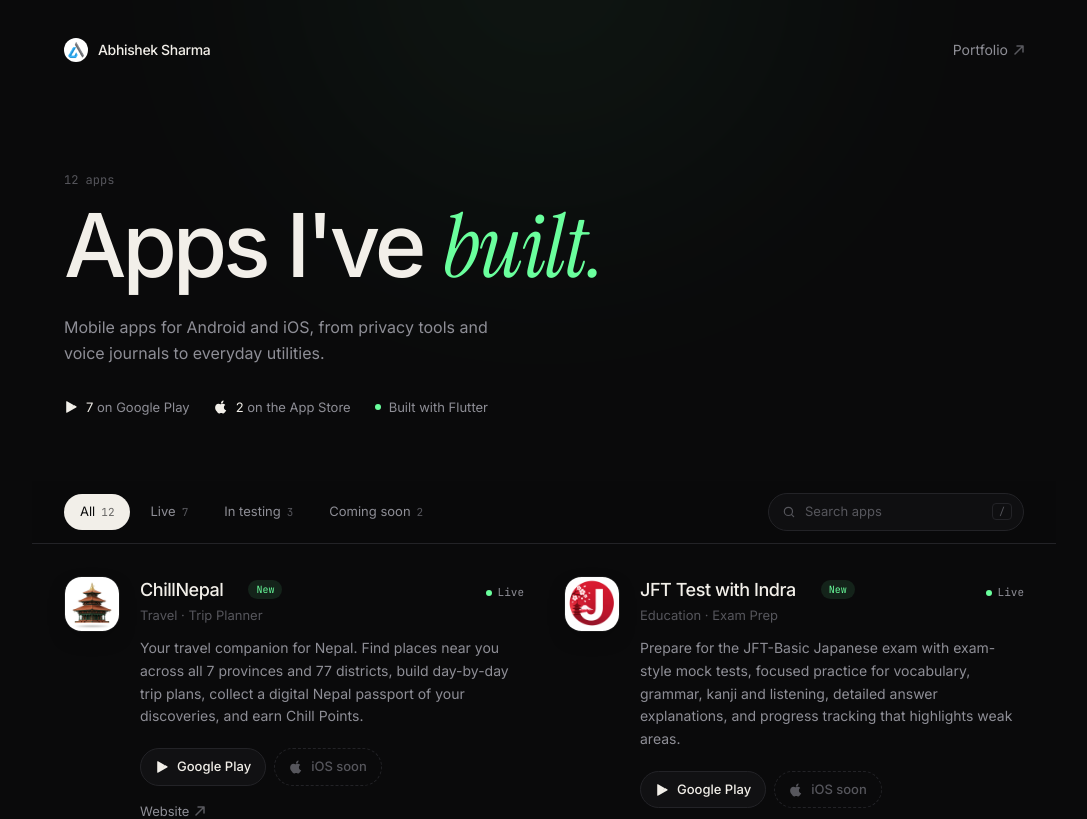
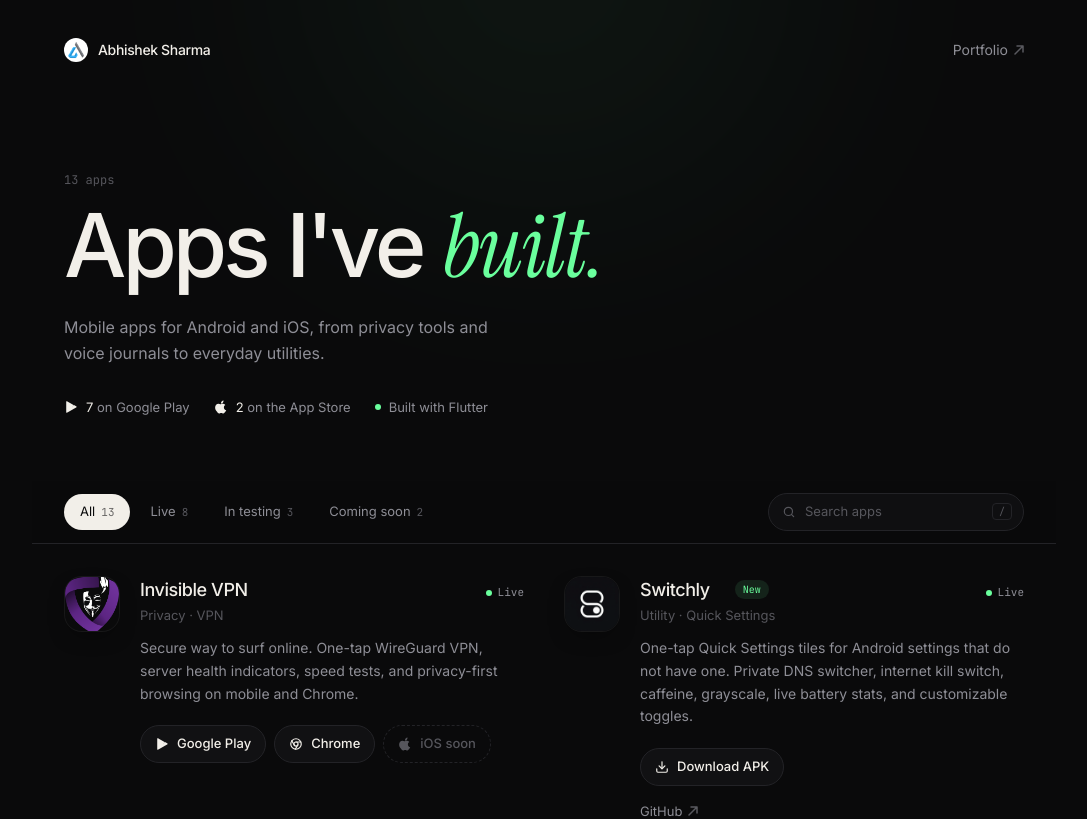
Before and after one commit to 4bhisheksharma/app-portfolio, a React (Vite) app: page / in a window 1280 px wide. Shown: the top 819 px of the page, without its empty margins (96-1183 px from the left). Built offline with nearby package versions, Linux system fonts and the light colour scheme.

Commit message:
feat: add Switchly app and support direct download links with toggle icon

```diff
--- a/src/components/apps/AppIcon.tsx
+++ b/src/components/apps/AppIcon.tsx
@@ -167,6 +167,12 @@
         />
       </>
     ),
+    toggle: (
+      <>
+        <rect x="2" y="6" width="20" height="12" rx="6" stroke="currentColor" strokeWidth="2" fill="none" />
+        <circle cx="16" cy="12" r="3" fill="currentColor" />
+      </>
+    ),
   }
 
   return (
--- a/src/components/apps/StoreLinks.tsx
+++ b/src/components/apps/StoreLinks.tsx
@@ -2,7 +2,7 @@
 import { Link } from 'react-router-dom'
 import type { App } from '../../types/app'
 import { ArrowUpRight, ExternalLink } from '../ui/ExternalLink'
-import { AppleIcon, ChromeIcon, PlayIcon } from '../ui/StoreIcons'
+import { AppleIcon, ChromeIcon, DownloadIcon, PlayIcon } from '../ui/StoreIcons'
 import { ClosedTestingModal } from './ClosedTestingModal'
 
 interface StoreLinksProps {
@@ -85,6 +85,11 @@
             Chrome
           </StoreButton>
         )}
+        {app.downloadUrl && (
+          <StoreButton href={app.downloadUrl} icon={<DownloadIcon />}>
+            Download APK
+          </StoreButton>
+        )}
         {!app.appStoreUrl && app.iosComingSoon && (
           <span className={`${buttonBase} border border-dashed border-line text-faint`}>
             <AppleIcon />
--- a/src/components/ui/StoreIcons.tsx
+++ b/src/components/ui/StoreIcons.tsx
@@ -27,3 +27,22 @@
     </svg>
   )
 }
+
+export function DownloadIcon({ className = 'h-3.5 w-3.5' }: IconProps) {
+  return (
+    <svg
+      viewBox="0 0 24 24"
+      fill="none"
+      stroke="currentColor"
+      strokeWidth="2"
+      strokeLinecap="round"
+      strokeLinejoin="round"
+      aria-hidden="true"
+      className={className}
+    >
+      <path d="M21 15v4a2 2 0 0 1-2 2H5a2 2 0 0 1-2-2v-4" />
+      <polyline points="7 10 12 15 17 10" />
+      <line x1="12" y1="15" x2="12" y2="3" />
+    </svg>
+  )
+}
--- a/src/data/apps.ts
+++ b/src/data/apps.ts
@@ -1,38 +1,6 @@
 import type { App } from '../types/app'
 
 export const apps: App[] = [
-  {
-    id: 'chill-nepal',
-    number: '11',
-    tag: 'Travel',
-    category: 'Trip Planner',
-    name: 'ChillNepal',
-    description:
-      'Your travel companion for Nepal. Find places near you across all 7 provinces and 77 districts, build day-by-day trip plans, collect a digital Nepal passport of your discoveries, and earn Chill Points.',
-    icon: 'compass',
-    status: 'live',
-    isNew: true,
-    iconImage: '/apps/chill-nepal.jpg',
-    playStoreUrl: 'https://play.google.com/store/apps/details?id=com.illuminati.chillnepal',
-    websiteUrl: 'https://www.chillnepal.app/',
-    iosComingSoon: true,
-  },
-  {
-    id: 'jft-test',
-    number: '12',
-    tag: 'Education',
-    category: 'Exam Prep',
-    name: 'JFT Test with Indra',
-    description:
-      'Prepare for the JFT-Basic Japanese exam with exam-style mock tests, focused practice for vocabulary, grammar, kanji and listening, detailed answer explanations, and progress tracking that highlights weak areas.',
-    icon: 'ledger',
-    status: 'live',
-    isNew: true,
-    iconImage: '/apps/jft.jpg',
-    playStoreUrl: 'https://play.google.com/store/apps/details?id=com.illuminati.jft.app',
-    websiteUrl: 'https://thejfttest.com/',
-    iosComingSoon: true,
-  },
   {
     id: 'invisible-vpn',
     number: '01',
@@ -51,8 +19,55 @@
     iosComingSoon: true,
   },
   {
+    id: 'switchly',
+    number: '02',
+    tag: 'Utility',
+    category: 'Quick Settings',
+    name: 'Switchly',
+    description:
+      'One-tap Quick Settings tiles for Android settings that do not have one. Private DNS switcher, internet kill switch, caffeine, grayscale, live battery stats, and customizable toggles.',
+    icon: 'toggle',
+    status: 'live',
+    isNew: true,
+    iconImage: '/apps/switchly.png',
+    downloadUrl: 'https://github.com/4bhisheksharma/switchly/releases/latest',
+    githubUrl: 'https://github.com/4bhisheksharma/switchly',
+  },
+  {
+    id: 'chill-nepal',
+    number: '03',
+    tag: 'Travel',
+    category: 'Trip Planner',
+    name: 'ChillNepal',
+    description:
+      'Your travel companion for Nepal. Find places near you across all 7 provinces and 77 districts, build day-by-day trip plans, collect a digital Nepal passport of your discoveries, and earn Chill Points.',
+    icon: 'compass',
+    status: 'live',
+    isNew: true,
+    iconImage: '/apps/chill-nepal.jpg',
+    playStoreUrl: 'https://play.google.com/store/apps/details?id=com.illuminati.chillnepal',
+    websiteUrl: 'https://www.chillnepal.app/',
+    iosComingSoon: true,
+  },
+  {
+    id: 'jft-test',
+    number: '04',
+    tag: 'Education',
+    category: 'Exam Prep',
+    name: 'JFT Test with Indra',
+    description:
+      'Prepare for the JFT-Basic Japanese exam with exam-style mock tests, focused practice for vocabulary, grammar, kanji and listening, detailed answer explanations, and progress tracking that highlights weak areas.',
+    icon: 'ledger',
+    status: 'live',
+    isNew: true,
+    iconImage: '/apps/jft.jpg',
+    playStoreUrl: 'https://play.google.com/store/apps/details?id=com.illuminati.jft.app',
+    websiteUrl: 'https://thejfttest.com/',
+    iosComingSoon: true,
+  },
+  {
     id: 'pulse',
-    number: '02',
+    number: '05',
     tag: 'Voice',
     category: 'Time Capsule',
     name: 'P.U.L.S.E',
@@ -67,7 +82,7 @@
   },
   {
     id: 'urban-homes',
-    number: '03',
+    number: '06',
     tag: 'Real Estate',
     category: 'Property',
     name: 'Urban Homes',
@@ -84,7 +99,7 @@
   },
   {
     id: 'dhrms',
-    number: '04',
+    number: '07',
     tag: 'Health',
     category: 'Healthcare',
     name: 'DHRMS',
@@ -100,7 +115,7 @@
   },
   {
     id: 'belbari-municipality',
-    number: '05',
+    number: '08',
     tag: 'Gov',
     category: 'Municipality',
     name: 'Belbari Municipality',
@@ -115,7 +130,7 @@
   },
   {
     id: 'sanskar-vastu-compass',
-    number: '06',
+    number: '09',
     tag: 'Vastu',
     category: 'Compass',
     name: 'Sanskar Vastu Compass',
@@ -131,7 +146,7 @@
   },
   {
     id: 'git-mosaic',
-    number: '07',
+    number: '10',
     tag: 'Widget',
     category: 'Home Screen Widget',
     name: 'Git Mosaic',
@@ -148,7 +163,7 @@
   },
   {
     id: 'find-the-imposter',
-    number: '08',
+    number: '11',
     tag: 'Party Game',
     category: 'Social Deduction',
     name: 'Find The Imposter',
@@ -163,7 +178,7 @@
   },
   {
     id: 'hisab-khata',
-    number: '09',
+    number: '12',
     tag: 'Finance',
     category: 'Business',
     name: 'Hisab Khata',
@@ -174,7 +189,7 @@
   },
   {
     id: 'digital-khata',
-    number: '10',
+    number: '13',
     tag: 'Ledger',
     category: 'Shop Management',
     name: 'Digital Khata',
--- a/src/types/app.ts
+++ b/src/types/app.ts
@@ -11,6 +11,7 @@
   | 'building'
   | 'grid'
   | 'game'
+  | 'toggle'
 
 export interface App {
   id: string
@@ -25,6 +26,7 @@
   appStoreUrl?: string
   playStoreUrl?: string
   chromeStoreUrl?: string
+  downloadUrl?: string
   websiteUrl?: string
   githubUrl?: string
   privacyUrl?: string
```
Also changed, not shown: public/apps/switchly.png (added).
